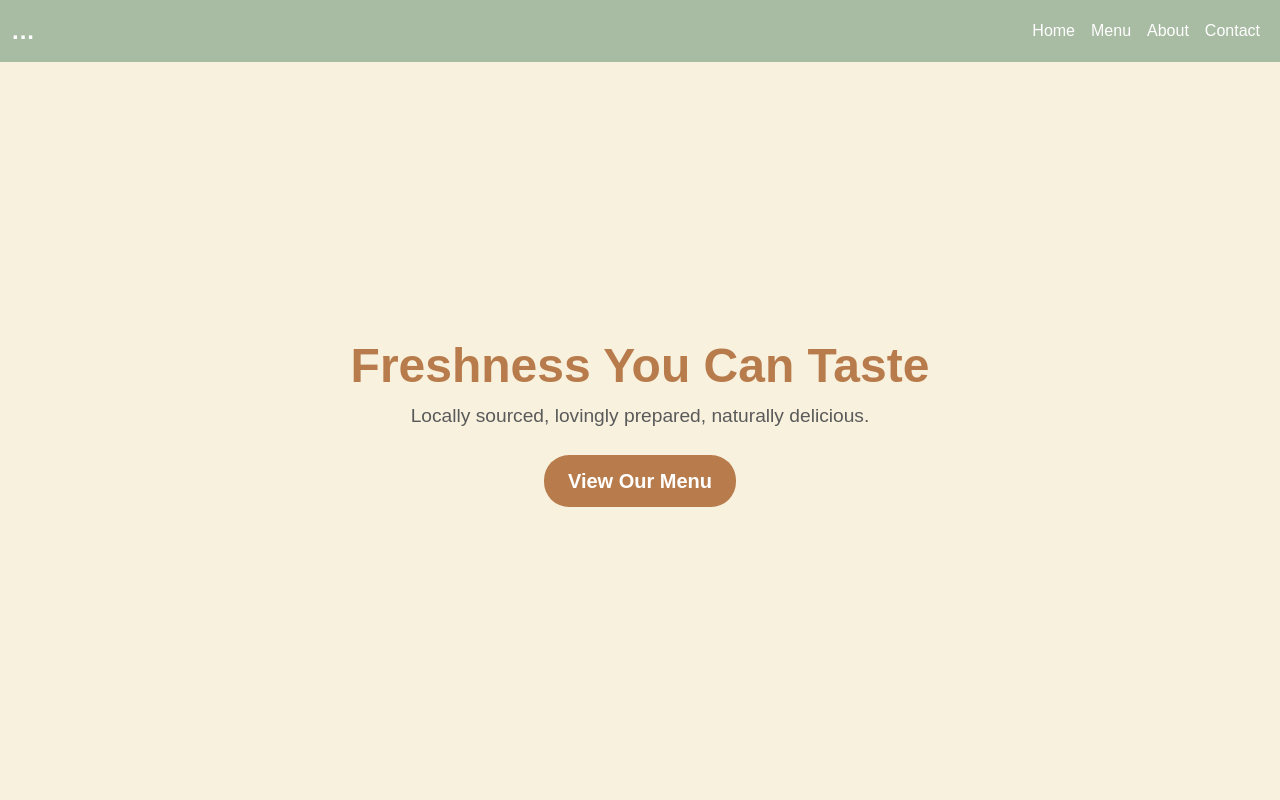
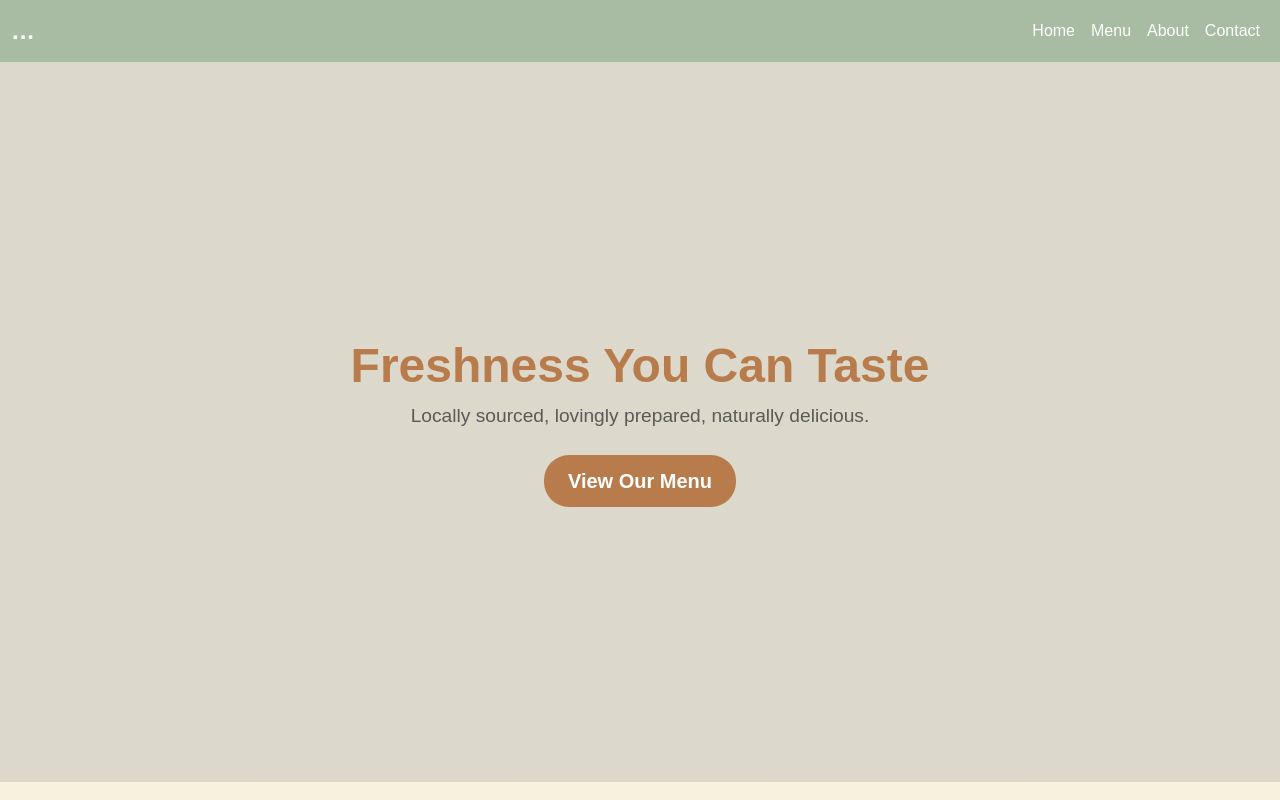
Before and after one commit to mmc839/CS212-Project-Repo, a plain HTML site: page index.html in a window 1280 px wide. Shown: the top 800 px of the page. Drawn offline with nearby package versions, Linux system fonts and the light colour scheme; the site is published under a folder, as on GitHub Pages, so addresses that start at the root find nothing.

Commit message:
another update solution

```diff
--- a/CSS-files/overall-website.css
+++ b/CSS-files/overall-website.css
@@ -6,7 +6,7 @@ body {
 
 .hero {
     background: linear-gradient(rgba(247, 241, 222, 0.7), rgba(247, 241, 222, 0.7)),
-                url('/Images/hero-Image.jpeg') center/cover no-repeat;
+                url('../Images/hero-Image.jpeg') center/cover no-repeat;
     height: 90vh;
     display: flex;
     align-items: center;
```
